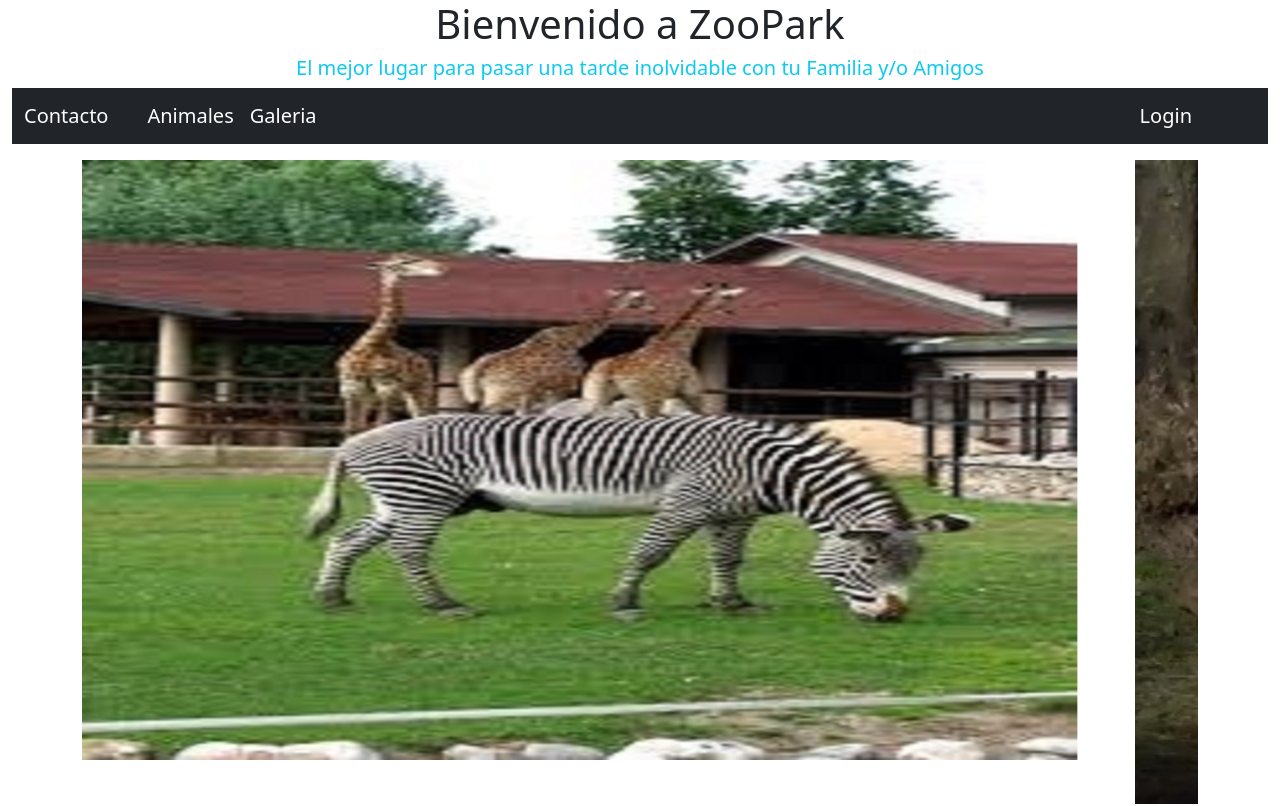
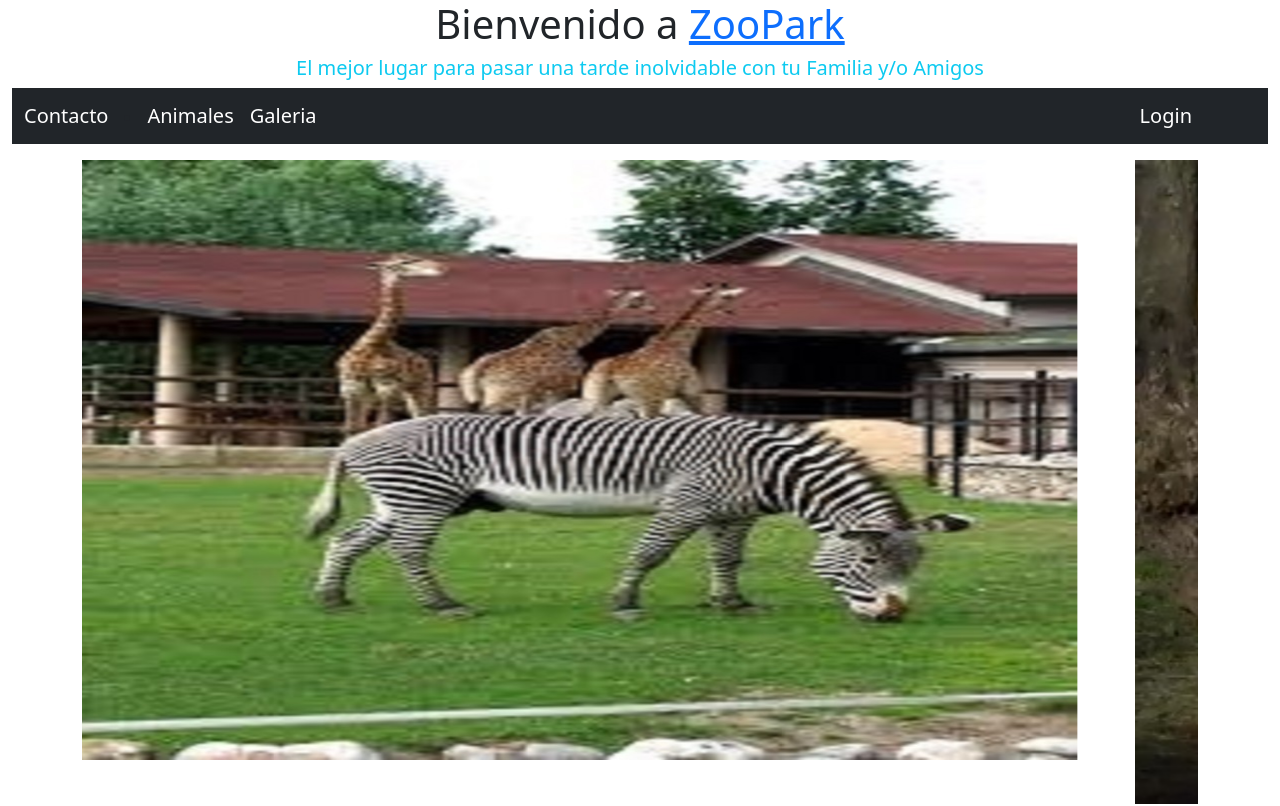
Before and after one commit to SantiVi33/Zoologico, an Angular app: page / in a window 1280 px wide. Shown: the top 806 px of the page. Built offline with nearby package versions, Linux system fonts and the light colour scheme.

Commit message:
redireccion al inicio

```diff
--- a/src/app/cabecera/cabecera.component.html
+++ b/src/app/cabecera/cabecera.component.html
@@ -1,6 +1,7 @@
 <div class="container text-center">
 
-    <h1>Bienvenido a ZooPark</h1>
+    <h1>Bienvenido a <a [routerLink] = "['/']">ZooPark</a></h1>
+
 
     <h5 class="text-info">El mejor lugar para pasar una tarde inolvidable con tu Familia y/o Amigos</h5>
 
```
